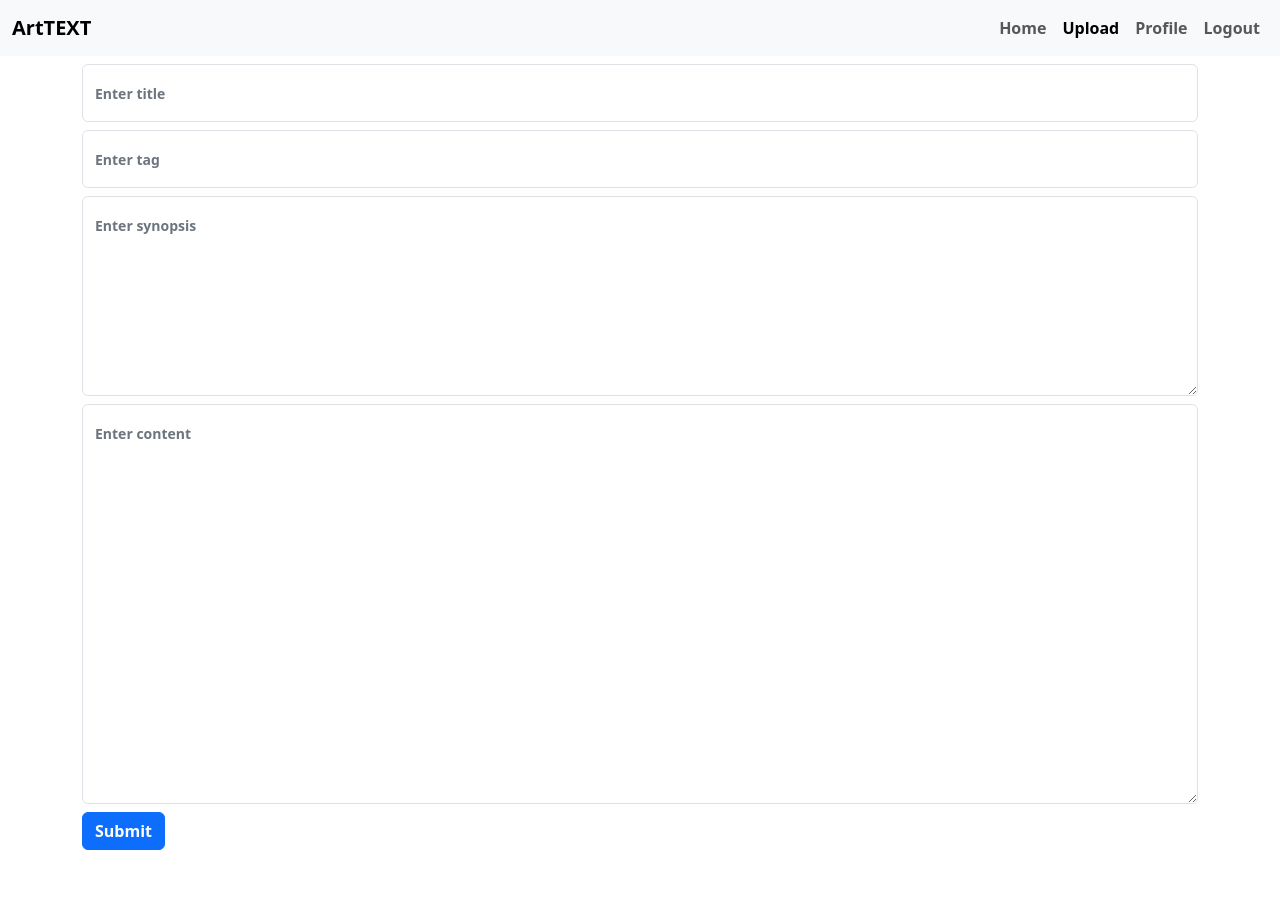
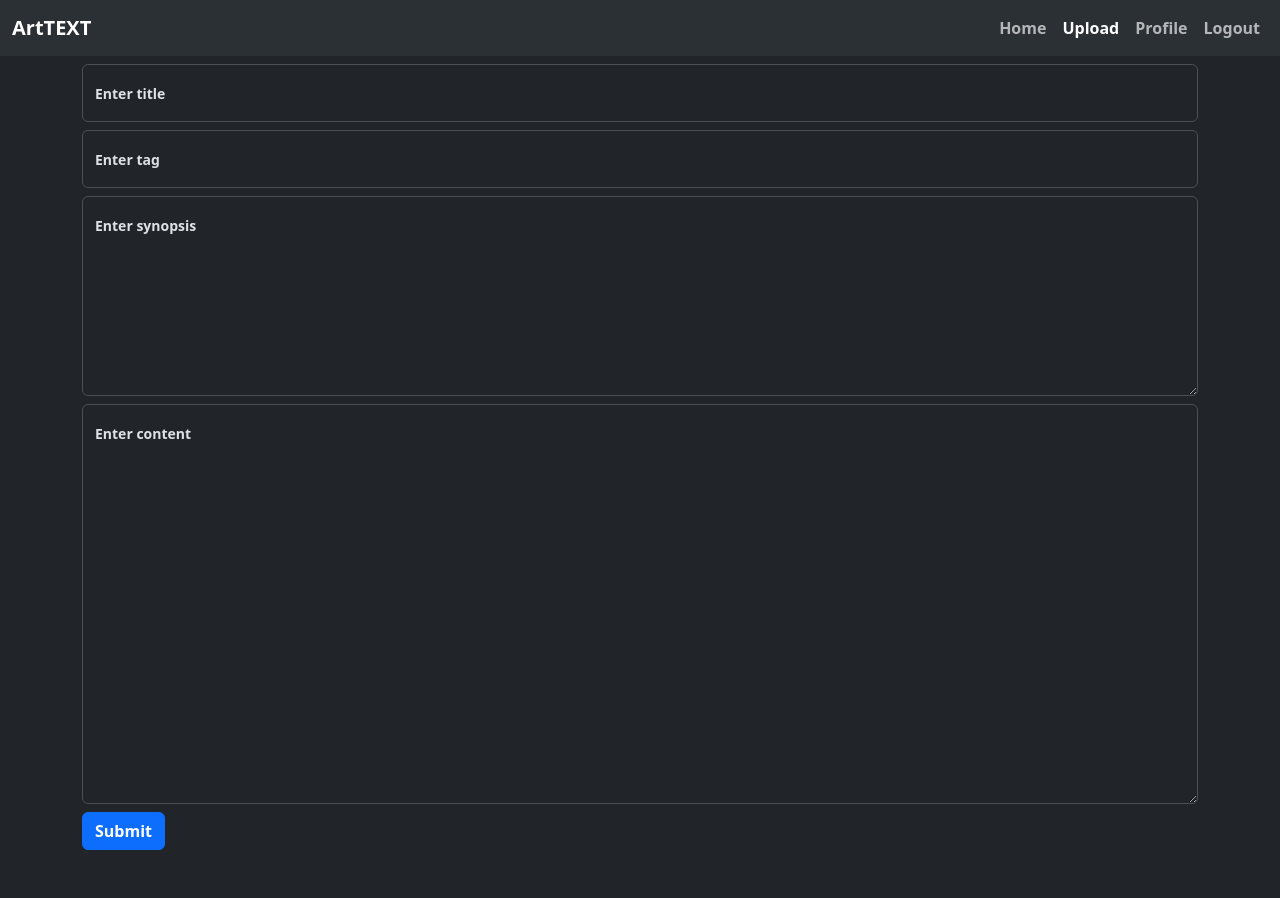
Before and after one commit to HirotakaDango/ArtTEXT, a PHP site: page /upload.php in a window 1280 px wide. Run offline with PHP 8.4, Linux system fonts and the light colour scheme; the visitor is signed in with stand-in values (Sample User, id 1).

Commit message:
Add files via upload

```diff
--- a/index.php
+++ b/index.php
@@ -22,7 +22,7 @@ $total_pages = ceil($total_posts / $posts_per_page);
 ?>
 
 <!DOCTYPE html>
-<html>
+<html data-bs-theme="dark">
   <head>
     <title>ArtTEXT</title>
     <meta charset="UTF-8">
--- a/profile.php
+++ b/profile.php
@@ -21,7 +21,7 @@ $total_pages = ceil($total_posts / $per_page);
 ?>
 
 <!DOCTYPE html>
-<html>
+<html data-bs-theme="dark">
   <head>
     <title><?php echo $user['username'] ?></title>
     <meta charset="UTF-8">
@@ -41,8 +41,8 @@ $total_pages = ceil($total_posts / $per_page);
                 <a class="me-1 ms-1 mt-1 mb-1 text-secondary text-decoration-none fw-bold" href="view.php?id=<?php echo $post['id'] ?>"><?php echo $post['title'] ?></a>
                 <header class="d-flex justify-content-center py-3">
                   <ul class="nav nav-pills">
-                    <li class="nav-item btn-sm"><a class="btn btn-sm btn-danger me-1" href="delete.php?id=<?php echo $post['id'] ?>" onclick="return confirm('Are you sure?')"><i class="bi bi-trash-fill"></i></a></li>
-                    <li class="nav-item"><a class="btn btn-sm btn-primary ms-1" href="edit.php?id=<?php echo $post['id'] ?>"><i class="bi bi-pencil-fill"></i></a></li>
+                    <li class="nav-item btn-sm"><a class="btn btn-sm btn-secondary me-1" href="delete.php?id=<?php echo $post['id'] ?>" onclick="return confirm('Are you sure?')"><i class="bi bi-trash-fill"></i></a></li>
+                    <li class="nav-item"><a class="btn btn-sm btn-secondary ms-1" href="edit.php?id=<?php echo $post['id'] ?>"><i class="bi bi-pencil-fill"></i></a></li>
                   </ul>
                 </header>
               </div>
--- a/session.php
+++ b/session.php
@@ -52,7 +52,7 @@ if (isset($_POST['login'])) {
 ?>
 
 <!DOCTYPE html>
-<html>
+<html data-bs-theme="dark">
   <head>
     <title>ArtTEXT</title>
     <meta charset="UTF-8">
--- a/upload.php
+++ b/upload.php
@@ -17,7 +17,7 @@ if (isset($_POST['submit'])) {
 ?>
 
 <!DOCTYPE html>
-<html>
+<html data-bs-theme="dark">
   <head>
     <meta charset="UTF-8">
     <meta name="viewport" content="width=device-width, initial-scale=1">
@@ -28,20 +28,20 @@ if (isset($_POST['submit'])) {
     <?php include('header.php'); ?>
     <form method="post" enctype="multipart/form-data" class="container mt-3">
       <div class="form-floating mb-2">
-        <input class="form-control text-secondary fw-bold" type="text" name="title" placeholder="Enter title" maxlength="100" required>
-        <label for="floatingInput" class="text-secondary fw-bold"><small>Enter title</small></label>
+        <input class="form-control fw-bold" type="text" name="title" placeholder="Enter title" maxlength="100" required>
+        <label for="floatingInput" class="fw-bold"><small>Enter title</small></label>
       </div>
       <div class="form-floating mb-2">
-        <input class="form-control text-secondary fw-bold" type="text" name="tags" placeholder="Enter tag" maxlength="50" required>
-        <label for="floatingInput" class="text-secondary fw-bold"><small>Enter tag</small></label>
+        <input class="form-control fw-bold" type="text" name="tags" placeholder="Enter tag" maxlength="50" required>
+        <label for="floatingInput" class="fw-bold"><small>Enter tag</small></label>
       </div>
       <div class="form-floating mb-2">
-        <textarea class="form-control text-secondary fw-bold" style="height: 200px;" type="text" name="synopsis" placeholder="Enter synopsis" maxlength="450" required></textarea>
-        <label for="floatingInput" class="text-secondary fw-bold"><small>Enter synopsis</small></label>
+        <textarea class="form-control fw-bold" style="height: 200px;" type="text" name="synopsis" placeholder="Enter synopsis" maxlength="450" required></textarea>
+        <label for="floatingInput" class="fw-bold"><small>Enter synopsis</small></label>
       </div>
       <div class="form-floating mb-2">
-        <textarea class="form-control text-secondary fw-bold" style="height: 400px;" name="content" onkeydown="if(event.keyCode == 13) { document.execCommand('insertHTML', false, '<br><br>'); return false; }" placeholder="Enter content" required></textarea>
-        <label for="floatingInput" class="text-secondary fw-bold"><small>Enter content</small></label>
+        <textarea class="form-control fw-bold" style="height: 400px;" name="content" onkeydown="if(event.keyCode == 13) { document.execCommand('insertHTML', false, '<br><br>'); return false; }" placeholder="Enter content" required></textarea>
+        <label for="floatingInput" class="fw-bold"><small>Enter content</small></label>
       </div>
       <button class="btn btn-primary fw-bold mb-5" type="submit" name="submit">Submit</button>
     </form>
```
Also changed, not shown: edit.php (+9 -9 lines), view.php (+25 -15 lines).
